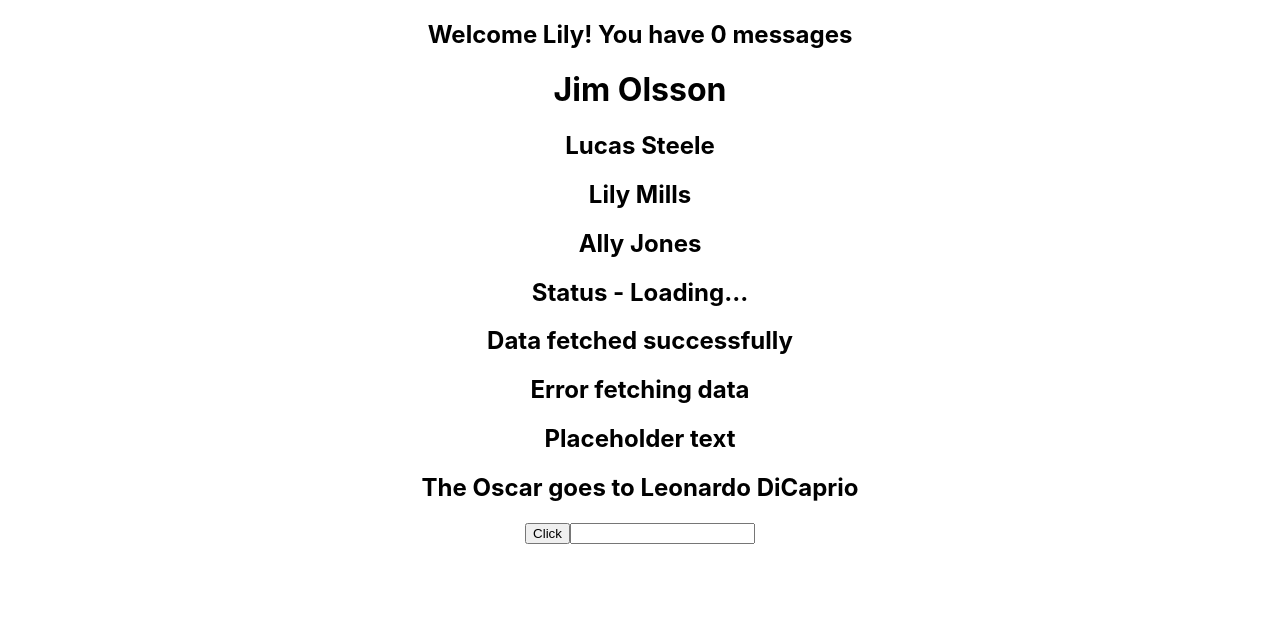
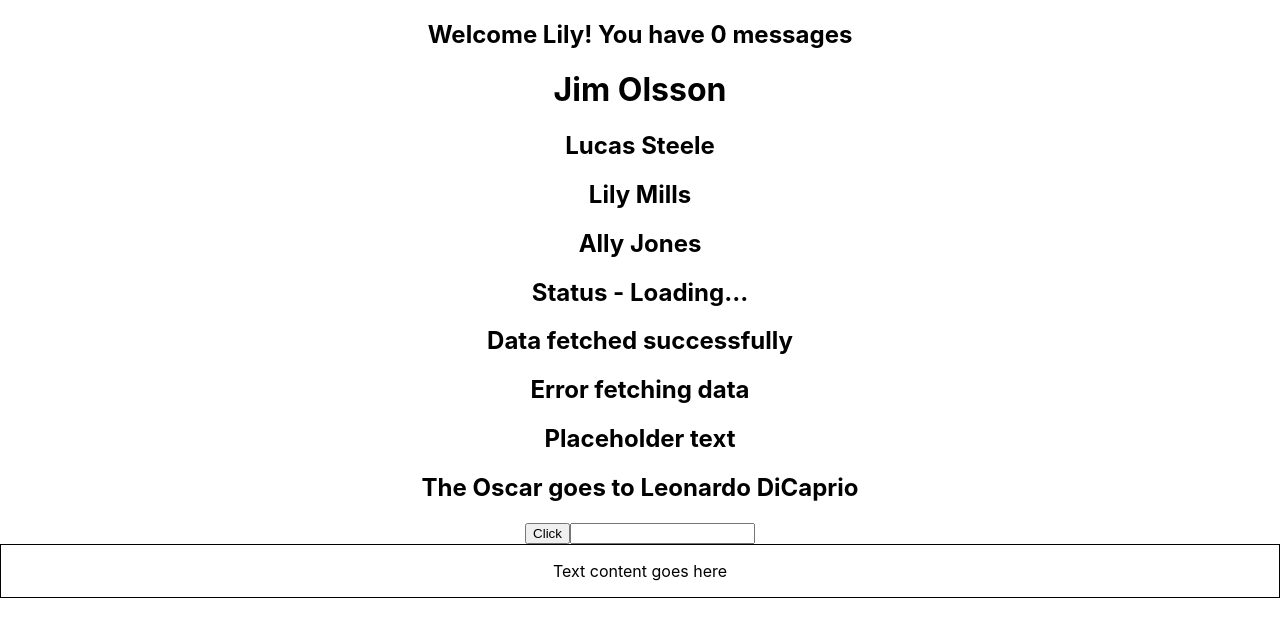
Before and after one commit to christi023/learn-react-typescript, a React (Create React App) app: page / in a window 1280 px wide. Shown: the top 636 px of the page. Built offline with nearby package versions, Linux system fonts and the light colour scheme.

Commit message:
import the props component for view

```diff
--- a/src/App.tsx
+++ b/src/App.tsx
@@ -3,6 +3,7 @@ import Greet from './Components/Greet';
 import Person from './Components/Person';
 import PersonList from './Components/PersonList';
 import Button from './Components/Props/Button';
+import Container from './Components/Props/Container';
 import Heading from './Components/Props/Heading';
 import Input from './Components/Props/Input';
 import Oscar from './Components/Props/Oscar';
@@ -39,7 +40,8 @@ function App() {
       <Heading>Placeholder text</Heading>
       <Oscar><Heading>The Oscar goes to Leonardo DiCaprio</Heading></Oscar>
       <Button handleClick={(event, id) => console.log('Click Me', event, id)} />
-      <Input value="" handleChange={event => console.log(event)}/>
+      <Input value="" handleChange={event => console.log(event)} />
+      <Container styles={{ border: '1px solid black', padding: '1rem'}}/>
     </div>
   );
 }
```
